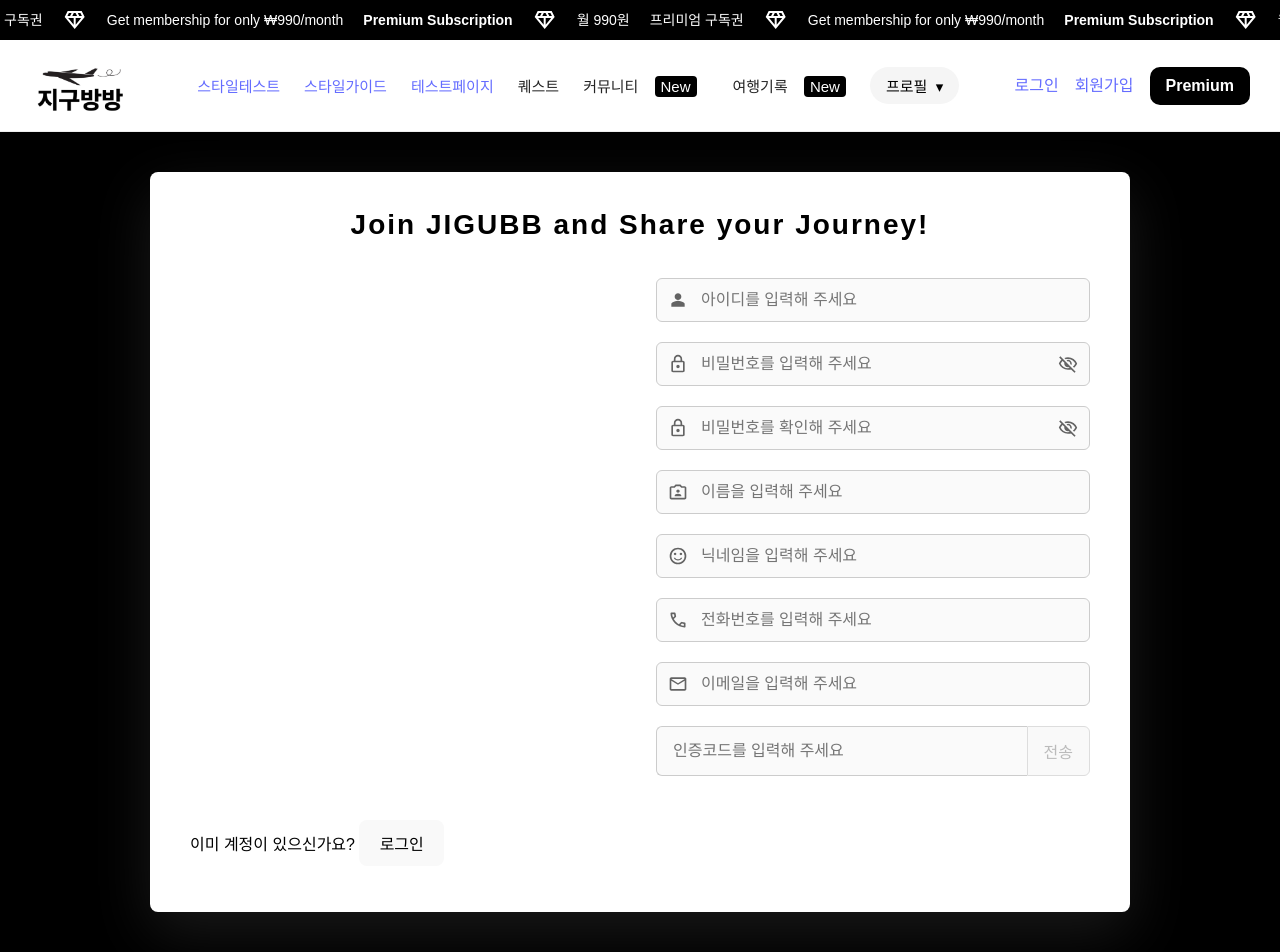
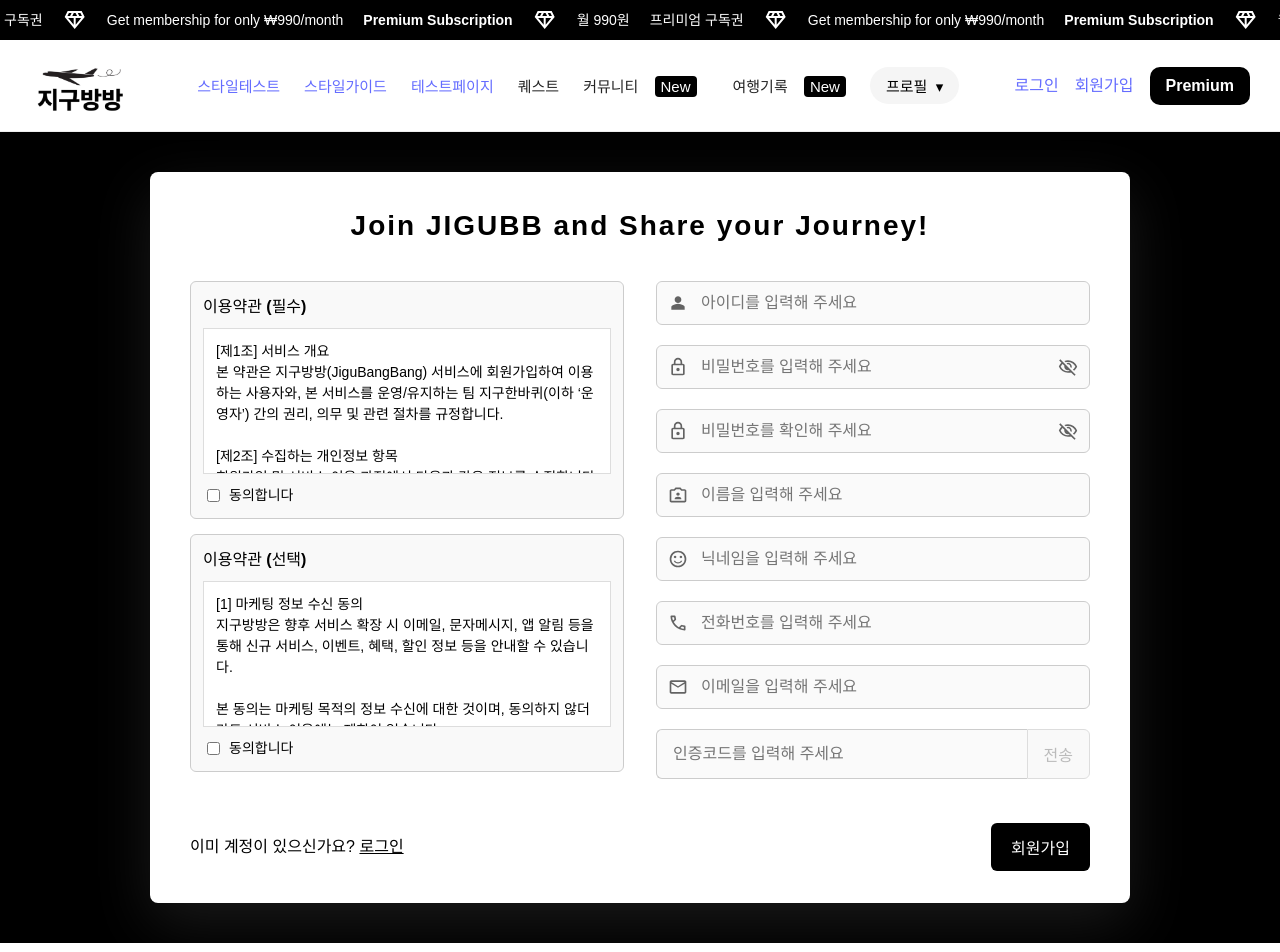
Before and after one commit to jigubangbang/msa-front, a React (Vite) app: page /register in a window 1280 px wide. Built offline with nearby package versions, Linux system fonts and the light colour scheme; a web font is replaced by a local one.

Commit message:
회원가입 폼 완성(성공, 실패 ing)

```diff
--- a/src/pages/auth/Register.jsx
+++ b/src/pages/auth/Register.jsx
@@ -15,6 +15,8 @@ import TelIcon from "../../assets/auth/tel.svg";
 import EmailIcon from "../../assets/auth/email.svg";
 import { Circles } from "react-loader-spinner";
 import debounce from "lodash.debounce";
+import requiredTerms from "./terms-required.txt?raw";
+import optionalTerms from "./terms-optional.txt?raw";
 
 const Register = () => {
   const navigate = useNavigate();
@@ -253,10 +255,7 @@ const Register = () => {
         setFieldStatus((prev) => ({ ...prev, email: "invalid" }));
         setErrors((prev) => ({ ...prev, email: "이미 사용 중인 이메일입니다" }));
       } else {
-        setFieldStatus((prev) => ({
-          ...prev,
-          email: prev.email === "verified" ? "valid" : "valid",
-        }));
+        setFieldStatus((prev) => ({ ...prev, email: "valid" }));
         setErrors((prev) => ({ ...prev, email: "" }));
       }
     } catch (err) {
@@ -326,7 +325,38 @@ const Register = () => {
           <div className={styles.formContent}>
             {/* 왼쪽 */}
             <div className={styles.leftColumn}>
-              {/* 약관 필수/선택 항목 이후 추가 */}
+              {/* 필수 약관 */}
+              <div className={styles.termsBox}>
+                <div className={styles.termsTitle}>이용약관 (필수)</div>
+                <div className={styles.termsContent}>{requiredTerms}</div>
+                <label className={styles.checkbox}>
+                  <input
+                    type="checkbox"
+                    name="agreedRequired"
+                    checked={form.agreedRequired}
+                    onChange={(e) =>
+                      setForm((prev) => ({ ...prev, agreedRequired: e.target.checked }))
+                    }
+                  />
+                  동의합니다
+                </label>
+              </div>
+              {/* 선택 약관 */}
+              <div className={styles.termsBox}>
+                <div className={styles.termsTitle}>이용약관 (선택)</div>
+                <div className={styles.termsContent}>{optionalTerms}</div>
+                <label className={styles.checkbox}>
+                  <input
+                    type="checkbox"
+                    name="agreedOptional"
+                    checked={form.agreedOptional}
+                    onChange={(e) =>
+                      setForm((prev) => ({ ...prev, agreedOptional: e.target.checked }))
+                    }
+                  />
+                  동의합니다
+                </label>
+              </div>
             </div>
 
             {/* 오른쪽 */}
@@ -596,15 +626,12 @@ const Register = () => {
             </div>
           </div>
 
-          <div className={styles.loginLink}>
-            이미 계정이 있으신가요?{" "}
-            <button
-              type="button"
-              className={styles.linkButton}
-              onClick={() => navigate("/login")}
-            >
-              로그인
-            </button>
+          <div className={styles.buttonRow}>
+            <div className={styles.loginLink}>
+              이미 계정이 있으신가요?{" "}
+              <a href="/login" className={styles.linkAnchor}>로그인</a>
+            </div>
+            <button type="submit" className={styles.submitButton}>회원가입</button>
           </div>
         </form>
       </div>
--- a/src/pages/auth/Register.module.css
+++ b/src/pages/auth/Register.module.css
@@ -2,11 +2,14 @@
 
 .registerPage {
   font-family: 'Noto Sans KR', sans-serif;
+  line-height: 1.6;
   background-color: #000;
   color: #fff;
   min-height: 100vh;
   padding: 10px 16px;
+  box-sizing: border-box;
   display: flex;
+  align-items: flex-start;
   justify-content: center;
 }
 
@@ -19,6 +22,7 @@
   min-width: 800px;
   max-width: 900px;
   width: 100%;
+  text-align: center;
   margin-top: 30px;
   margin-bottom: 30px;
 }
@@ -45,18 +49,21 @@
   grid-template-columns: 1fr 1fr;
   gap: 32px;
   margin-bottom: 24px;
+  align-items: stretch;
 }
 
 .leftColumn,
 .rightColumn {
   display: flex;
   flex-direction: column;
+  min-height: 500px;
 }
 
 .formGroup {
   margin-bottom: 20px;
 }
 
+/* === 우측 영역 === */
 /* 입력 필드 */
 .inputWrapper {
   position: relative;
@@ -201,3 +208,82 @@ button:active {
   margin-top: 4px;
   font-weight: 400;
 }
+
+/* === 좌측 영역 === */
+.termsBox {
+  border: 1px solid #ccc;
+  padding: 12px;
+  border-radius: 6px;
+  background-color: #f9f9f9;
+  margin-bottom: 15px;
+}
+
+.termsTitle {
+  font-weight: bold;
+  margin-bottom: 8px;
+  font-size: 16px;
+}
+
+.termsContent {
+  max-height: 120px;
+  overflow-y: auto;
+  background-color: #fff;
+  padding: 12px;
+  border: 1px solid #ddd;
+  font-size: 14px;
+  line-height: 1.5;
+  white-space: pre-wrap;
+}
+
+.checkbox {
+  display: flex;
+  align-items: center;
+  gap: 6px;
+  margin-top: 10px;
+  font-size: 14px;
+}
+
+/* 로그인, 회원가입 */
+.buttonRow {
+  display: flex;
+  justify-content: space-between;
+  align-items: center;
+  margin-top: 10px;
+}
+
+.linkAnchor {
+  color: #000;
+  font-weight: bold;
+  text-decoration: underline;
+  cursor: pointer;
+}
+
+.submitButton {
+  padding: 12px 20px;
+  background-color: #000;
+  color: #fff;
+  border: none;
+  border-radius: 6px;
+  font-size: 16px;
+  font-weight: 500;
+  cursor: pointer;
+  transition: all 0.3s ease;
+  margin-left: auto;
+  margin-top: 0;
+  outline: none !important;
+  box-sizing: border-box;
+}
+
+.submitButton:hover {
+  background-color: #333;
+  transform: translateY(-1px);
+}
+
+.submitButton:focus {
+  outline: none !important;
+  box-shadow: 0 0 0 2px rgba(0, 0, 0, 0.2);
+}
+
+.submitButton:active {
+  outline: none !important;
+}
```
Also changed, not shown: src/pages/auth/terms-optional.txt (added), src/pages/auth/terms-required.txt (added).
